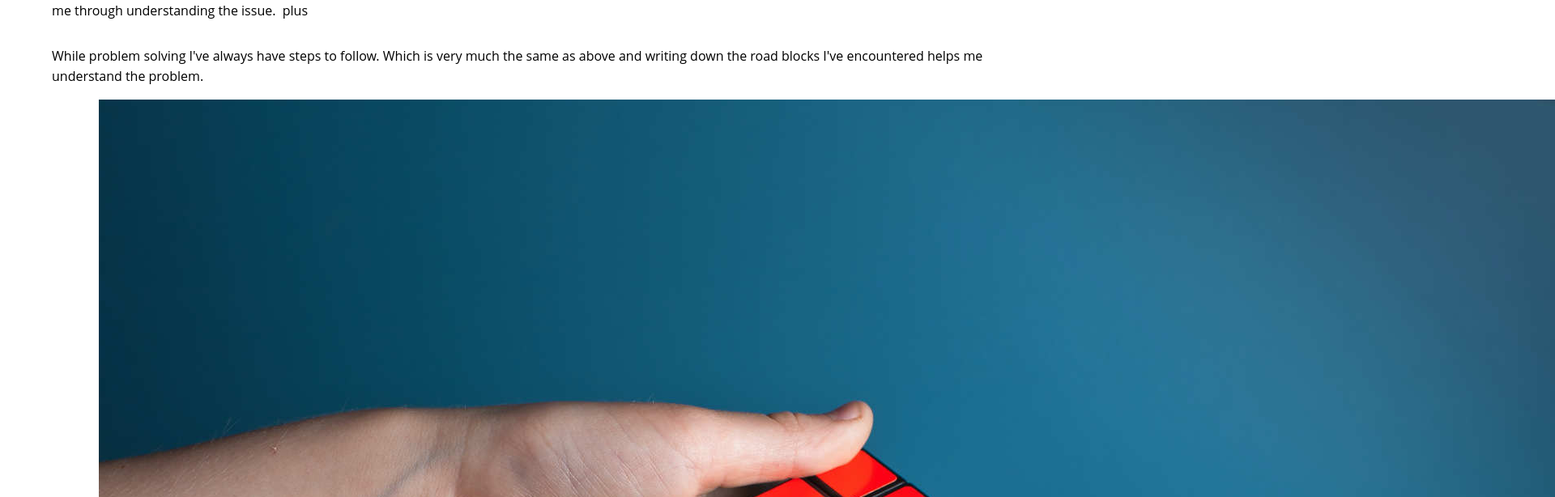
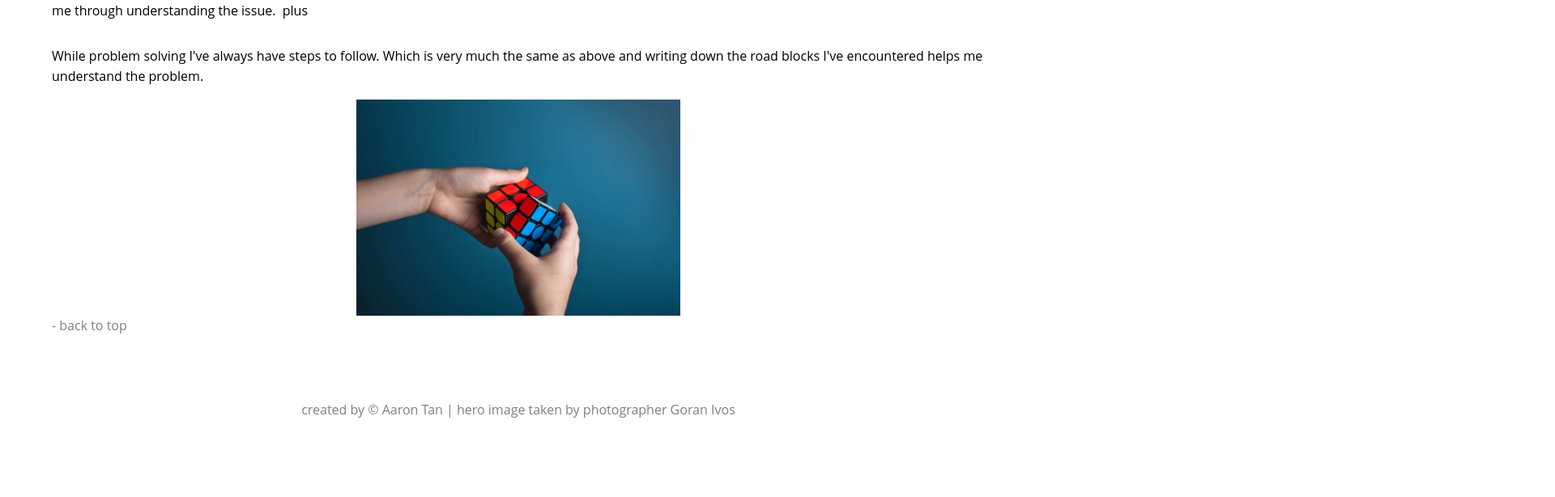
Before and after one commit to Aaront028/aaront028.github.io, a plain HTML site: page blog/problem-solving.html in a window 1280 px wide. Shown: the part 2502-3116 px from the top of the page at 81% size, 1920 px wide, since content can reach past the window. After the commit the page ends 3037 px from the top, so only its background shows below. Drawn offline with Linux system fonts and the light colour scheme.

Commit message:
fix size of rubiks cube image

```diff
--- a/blog/problem-solving.html
+++ b/blog/problem-solving.html
@@ -91,7 +91,7 @@
       <p>While problem solving I've always have steps to follow. Which is very much the same as above and writing down the road blocks I've encountered helps me understand the problem.</p>
       <div class="byside">
 
-        <img class="imgdescArray" src="../image/rubiks.jpg" alt="picture of solved rubiks cube photo by Olav Ahrens Røtne">
+        <img class="imgcube" src="../image/rubiks.jpg" alt="picture of solved rubiks cube photo by Olav Ahrens Røtne">
       </div>
 
 
--- a/styles/main.css
+++ b/styles/main.css
@@ -112,6 +112,11 @@ nav {
 
 .imgdesc {
   max-width: 200px;
+  max-height: auto;
+}
+
+.imgcube {
+  max-width: 400px;
   max-height: auto;
 }
 
```
